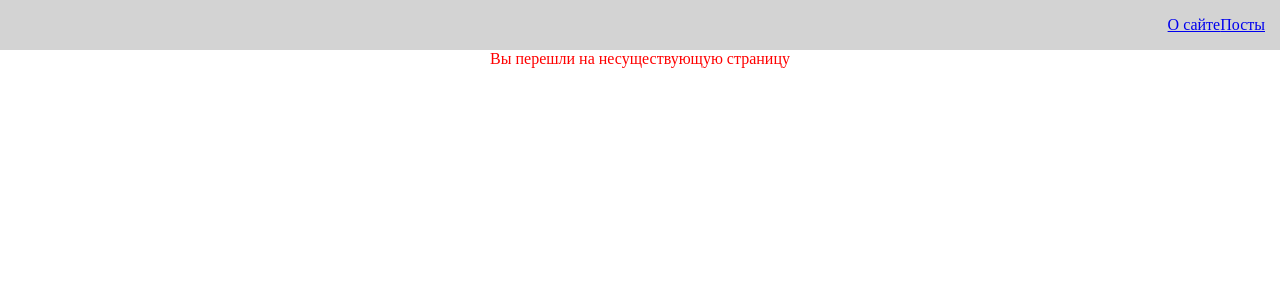
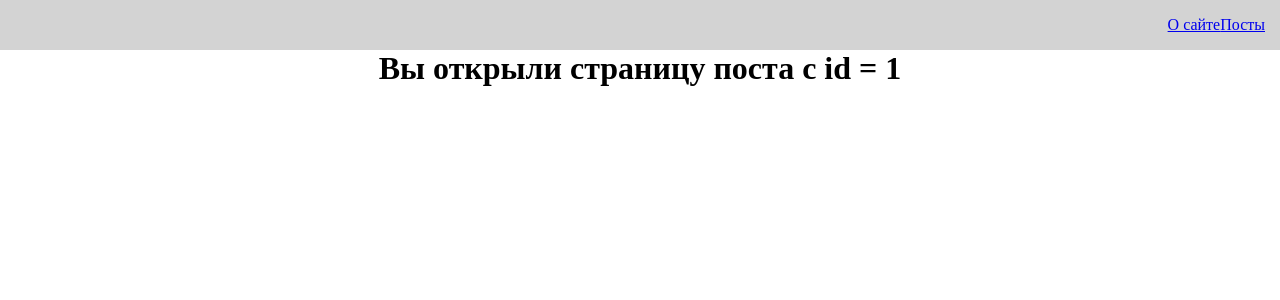
Before and after one commit to dangerb3/Notes-app, a React (Create React App) app: page /posts/1 in a window 1280 px wide. Shown: the top 300 px of the page. Built offline with nearby package versions, Linux system fonts and the light colour scheme.

Commit message:
useNavigate, useParams hooks

```diff
--- a/src/API/PostService.js
+++ b/src/API/PostService.js
@@ -13,4 +13,11 @@ export default class PostService {
     );
     return response;
   }
+
+  static async getById(id) {
+    const response = await axios.get(
+      "https://jsonplaceholder.typicode.com/posts" + id
+    );
+    return response;
+  }
 }
--- a/src/components/AppRouter.jsx
+++ b/src/components/AppRouter.jsx
@@ -1,9 +1,10 @@
 import React from 'react';
-import { Routes, Route, BrowserRouter } from 'react-router-dom';
+import { Routes, Route, BrowserRouter, Outlet } from 'react-router-dom';
 import Navbar from './UI/Navbar/Navbar';
 import About from '../pages/About';
 import Posts from '../pages/Posts';
 import Error from '../pages/Error';
+import PostIdPage from '../pages/PostIdPage';
 
 const AppRouter = () => {
     return (
@@ -11,8 +12,8 @@ const AppRouter = () => {
       <Navbar />
       <Routes>
         <Route path="/about" element={<About />} />
-        <Route path="/posts" element={<Posts />} />
-        <Route path="*" element={<Error />} />
+        <Route path="/posts" element={<Posts />}/>
+        <Route path="/posts/:id" element={<PostIdPage/>} />
       </Routes>
     </BrowserRouter>
     );
--- a/src/components/PostItem.jsx
+++ b/src/components/PostItem.jsx
@@ -1,8 +1,9 @@
 import React from 'react';
 import MyButton from "./UI/button/MyButton";
+import {useNavigate} from 'react-router-dom'
 
 const PostItem = (props) => {
-    // console.log(props)
+  const navigate = useNavigate();
     return (
 <div className="post">
         <div className="post__content">
@@ -10,11 +11,15 @@ const PostItem = (props) => {
           <div>{props.post.body}</div>
         </div>
         <div className="post__btns">
+        <MyButton onClick={()=>navigate(`${props.post.id}`)}>
+              Открыть
+          </MyButton>
           <MyButton onClick={()=>props.remove(props.post)}>
               Удалить
           </MyButton>
         </div>
       </div>
+
     );
 }
 
--- /dev/null
+++ b/src/pages/PostIdPage.jsx
@@ -0,0 +1,14 @@
+import React from 'react';
+import { useParams } from 'react-router-dom';
+
+const PostIdPage = () => {
+    const params = useParams();
+
+    return (
+        <div>
+            <h1>Вы открыли страницу поста c id = {params.id}</h1>
+        </div>
+    );
+}
+
+export default PostIdPage;
--- a/src/pages/Posts.jsx
+++ b/src/pages/Posts.jsx
@@ -10,6 +10,7 @@ import Loader from '../components/UI/Loader/Loader';
 import PostList from '../components/PostList';
 import PostFilter from '../components/PostFilter';
 import Pagination from '../components/UI/pagination/Pagination';
+import { Outlet } from "react-router-dom";
 
 function Posts() {
   const [posts, setPosts] = useState([]);
--- a/src/styles/App.css
+++ b/src/styles/App.css
@@ -21,6 +21,10 @@
     margin-top: 15px;
     justify-content: space-between;
     align-items: center;
+}
+
+.post__btns {
+    display: flex;
 }
 
 .post-enter {
```
